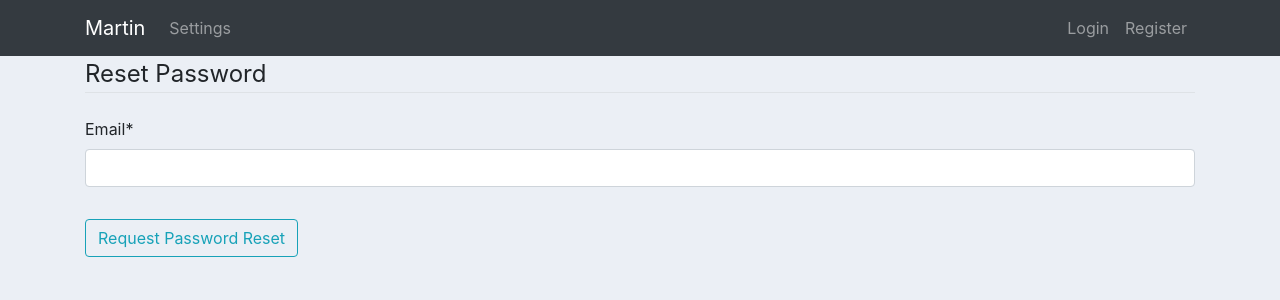
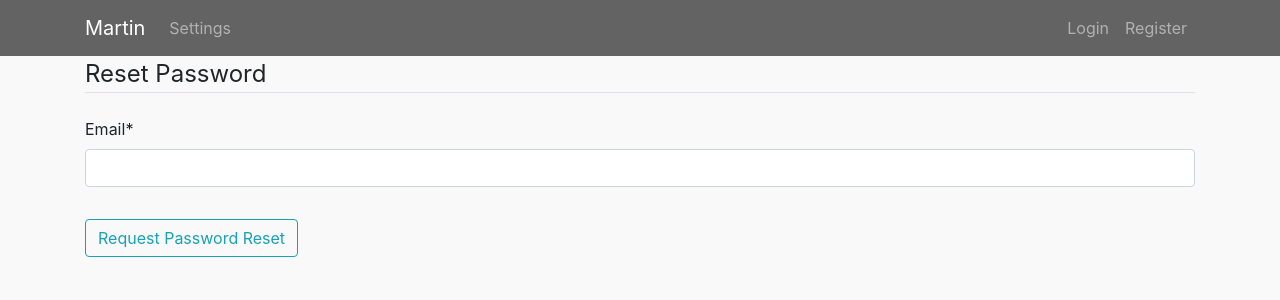
Before and after one commit to MartinMwiti/Customer-Management-Django-App, a Django app: page /password-reset/ in a window 1280 px wide. Shown: the top 300 px of the page. Run offline with Django 3.2, Linux system fonts and the light colour scheme; some libraries are stand-ins or nearby versions.

Commit message:
style-update

```diff
--- a/crm/accounts/templates/accounts/main.html
+++ b/crm/accounts/templates/accounts/main.html
@@ -10,11 +10,19 @@
         integrity="sha384-ggOyR0iXCbMQv3Xipma34MD+dH/1fQ784/j6cY/iJTQUOhcWr7x9JvoRxT2MZw1T" crossorigin="anonymous">
     <link rel="stylesheet" type="text/css" href="{% static 'css/main.css' %}">
 
+    <style>
+        body {
+        background-image: url("");
+        background-color: #F9F9F9;
+                }
+    </style>
 </head>
 
 <body>
     {% include 'accounts/navbar.html' %}
+
     <div class="container">
+
         {% if messages %}
             {% for message in messages %}
                 <div class="alert alert-{{ message.tags }}">
@@ -36,4 +44,5 @@
     <script src="https://stackpath.bootstrapcdn.com/bootstrap/4.3.1/js/bootstrap.min.js"
         integrity="sha384-JjSmVgyd0p3pXB1rRibZUAYoIIy6OrQ6VrjIEaFf/nJGzIxFDsf4x0xIM+B07jRM"
         crossorigin="anonymous"></script>
+
 </html>
--- a/crm/accounts/templates/accounts/navbar.html
+++ b/crm/accounts/templates/accounts/navbar.html
@@ -3,10 +3,11 @@
 <style>
     #hello-msg{
         color: #fff;
-    }
+        font-weight: 500;
+     }
 </style>
 
-<nav class="navbar sticky-top navbar-expand-lg navbar-dark bg-dark">
+<nav class="navbar sticky-top navbar-expand-lg navbar-dark " style="background-color: rgba(0, 0, 0, 0.6);">
 <div class="container">
     <a class="navbar-brand" href="{% url 'home' %}">Martin</a>
 
```
Also changed, not shown: crm/accounts/templates/accounts/dashboard.html (+9 -6 lines), crm/db.sqlite3.
